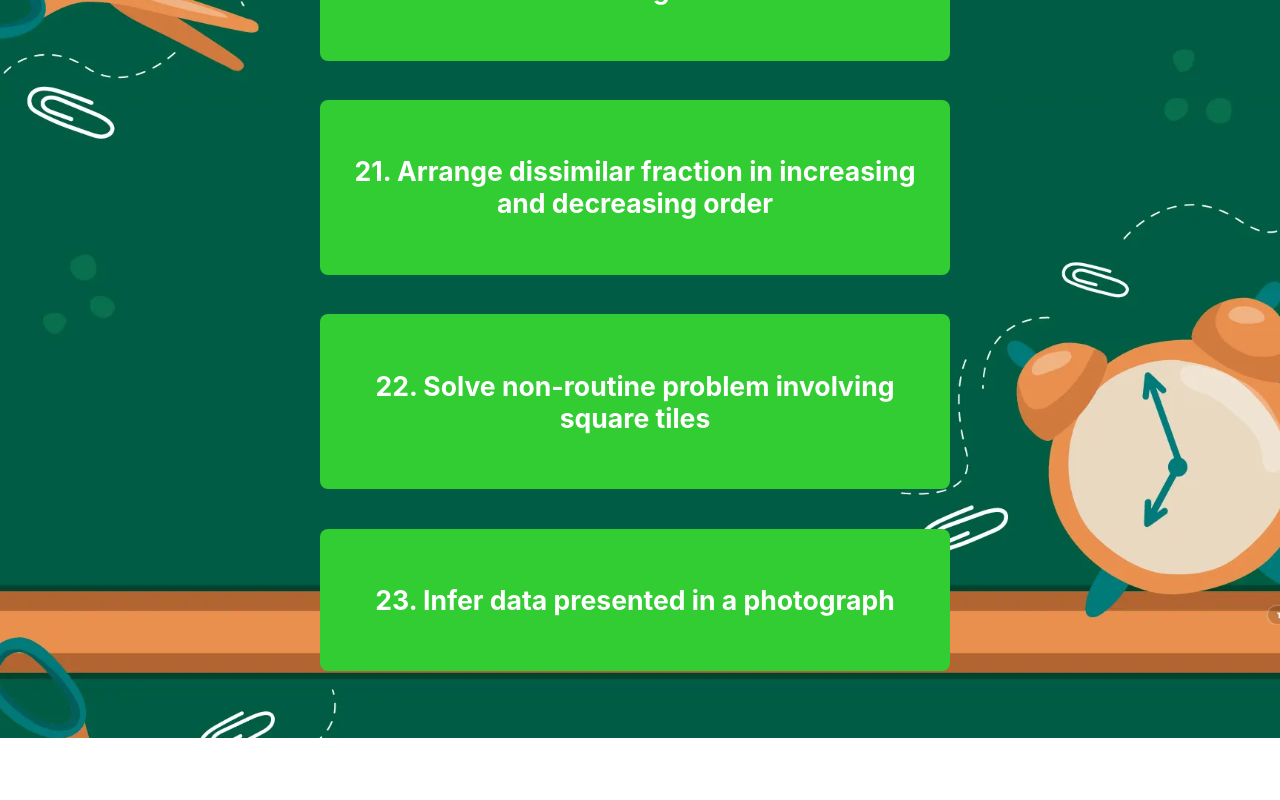
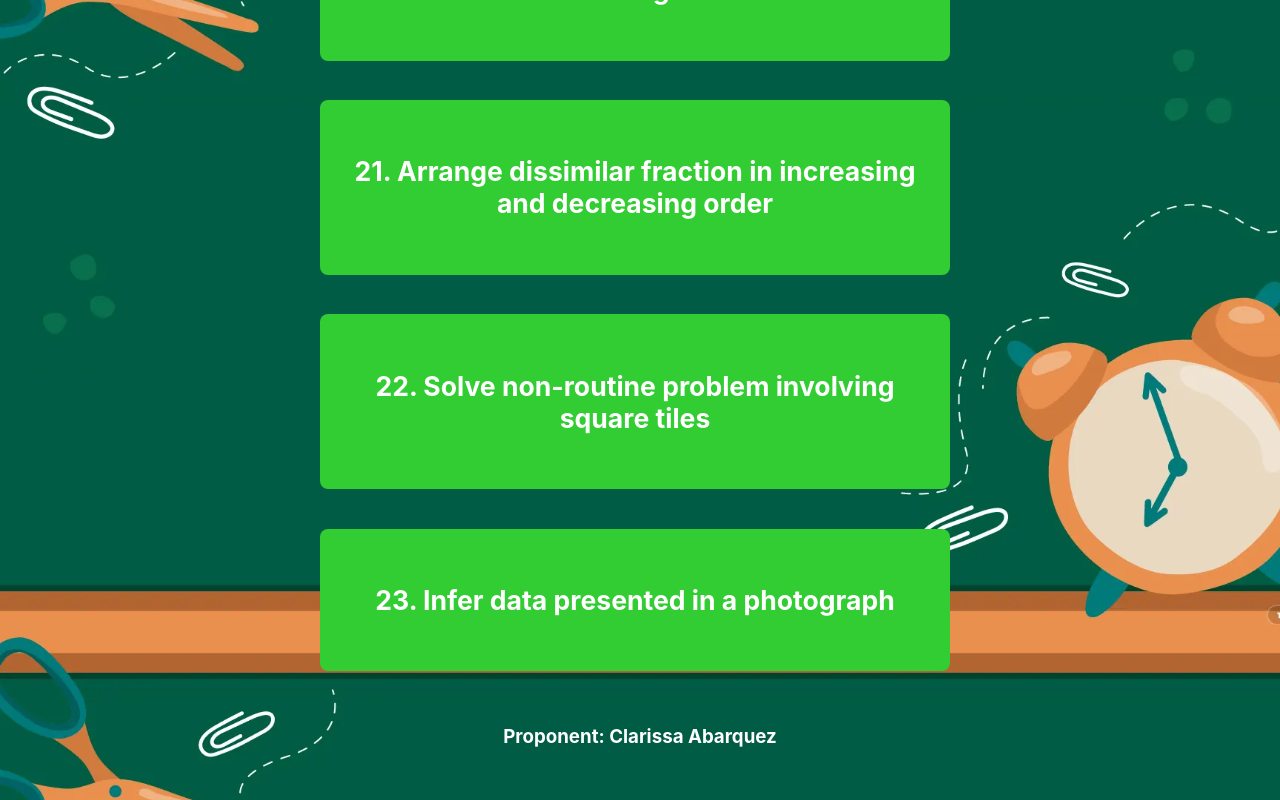
Before and after one commit to alaindimabuyo/ulaga-latest, a React (Vite) app: page / in a window 1280 px wide. Shown: the part 4168-4968 px from the top of the page. Before the commit the page ends 4906 px from the top, so only its background shows below. Built offline with nearby package versions, Linux system fonts and the light colour scheme.

Commit message:
added footer

```diff
--- a/src/App.css
+++ b/src/App.css
@@ -176,3 +176,7 @@ button {
   justify-content: center;
   align-content: center;
 }
+.footer {
+  color: white;
+  text-align: center;
+}
--- a/src/components/Category.jsx
+++ b/src/components/Category.jsx
@@ -16,6 +16,7 @@ export const Category = () => {
           </Link>
         </div>
       ))}
+      <h3 className="footer">Proponent: Clarissa Abarquez</h3>
     </>
   );
 };
```
